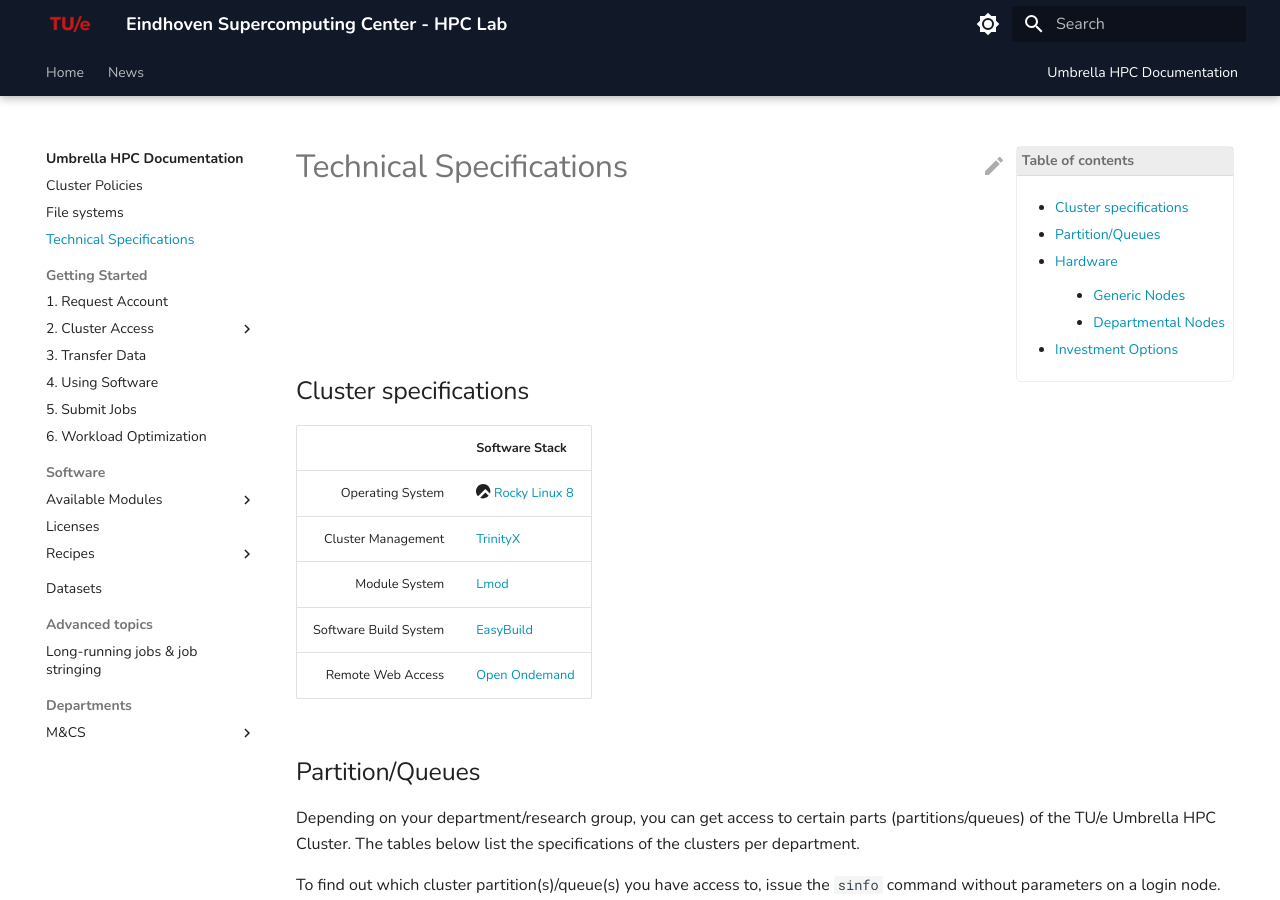
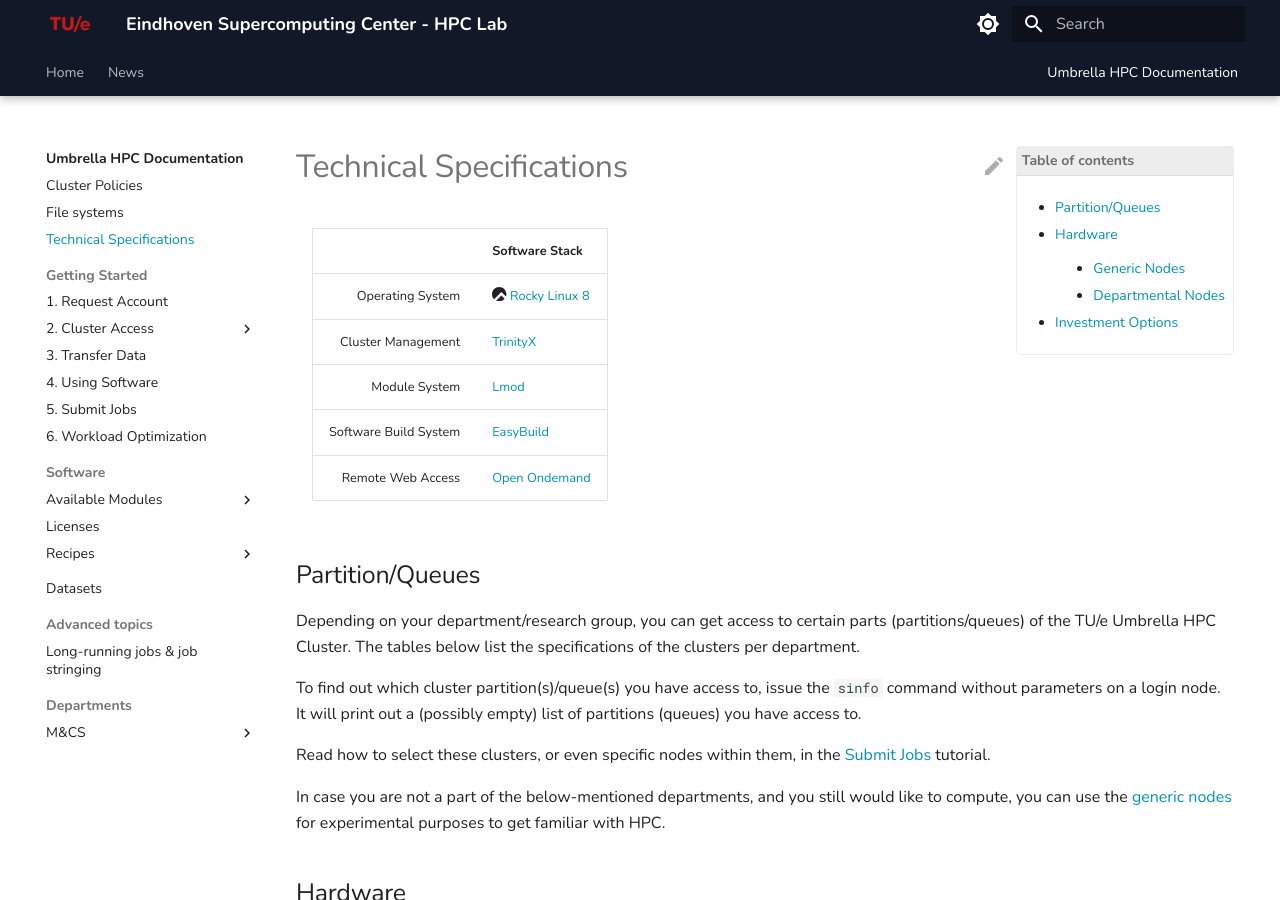
Before and after one commit to gferhpc/supercomputing.tue.nl, an MkDocs documentation site: the page built from pages/documentation/specifications.md, in a window 1280 px wide and 900 px high. Built offline with MkDocs 1.6.1 and Material for MkDocs 9.7.7, drawn with Linux system fonts in a browser that asks for light colours.

Commit message:
don't occupy large chunk of the site for toc

```diff
--- a/pages/documentation/specifications.md
+++ b/pages/documentation/specifications.md
@@ -1,8 +1,6 @@
 ---
 title: Technical Specifications
 ---
-
-## Cluster specifications
 
 |                       | Software Stack                                               |
 |----------------------:|--------------------------------------------------------------|
```
